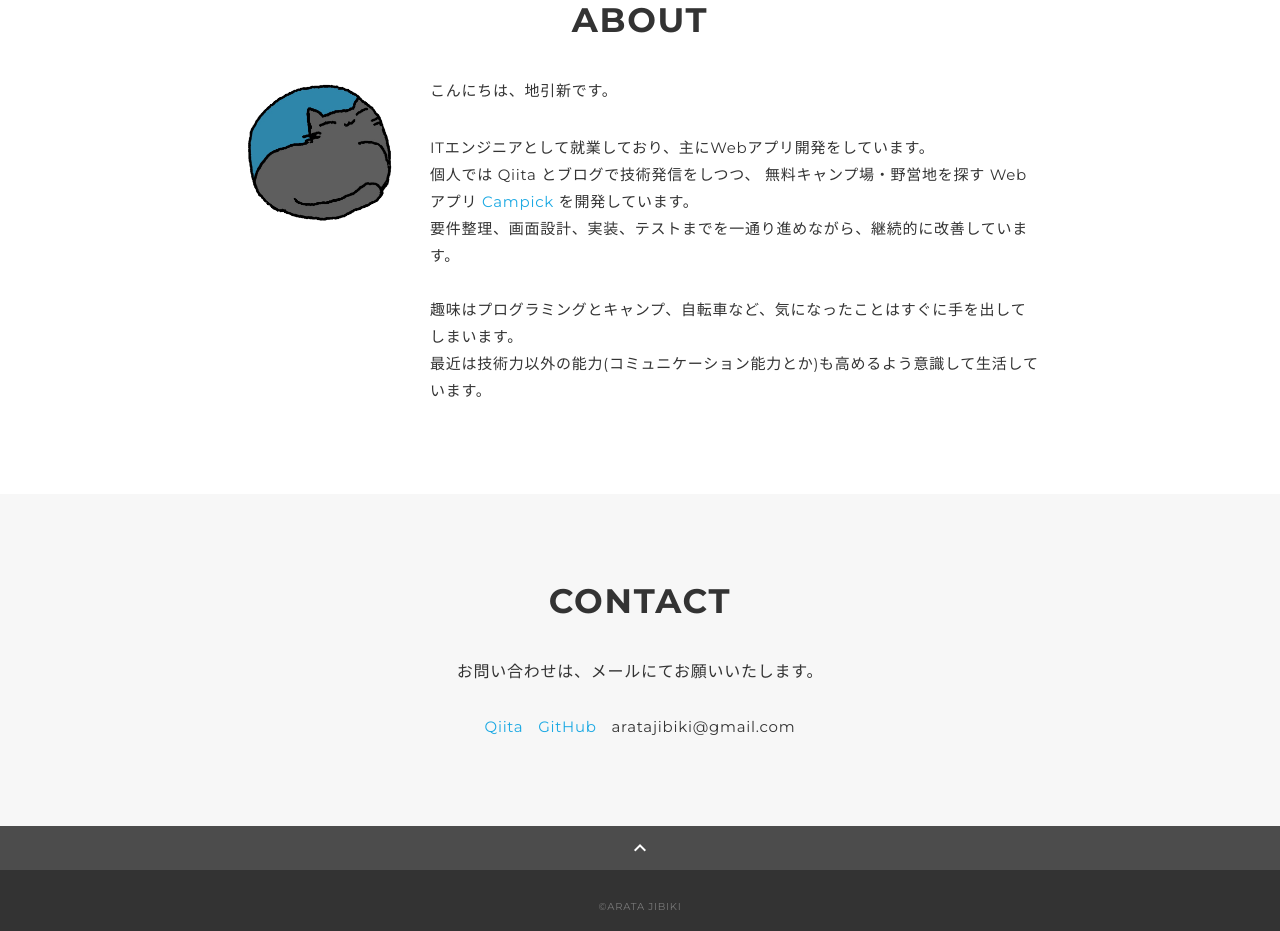
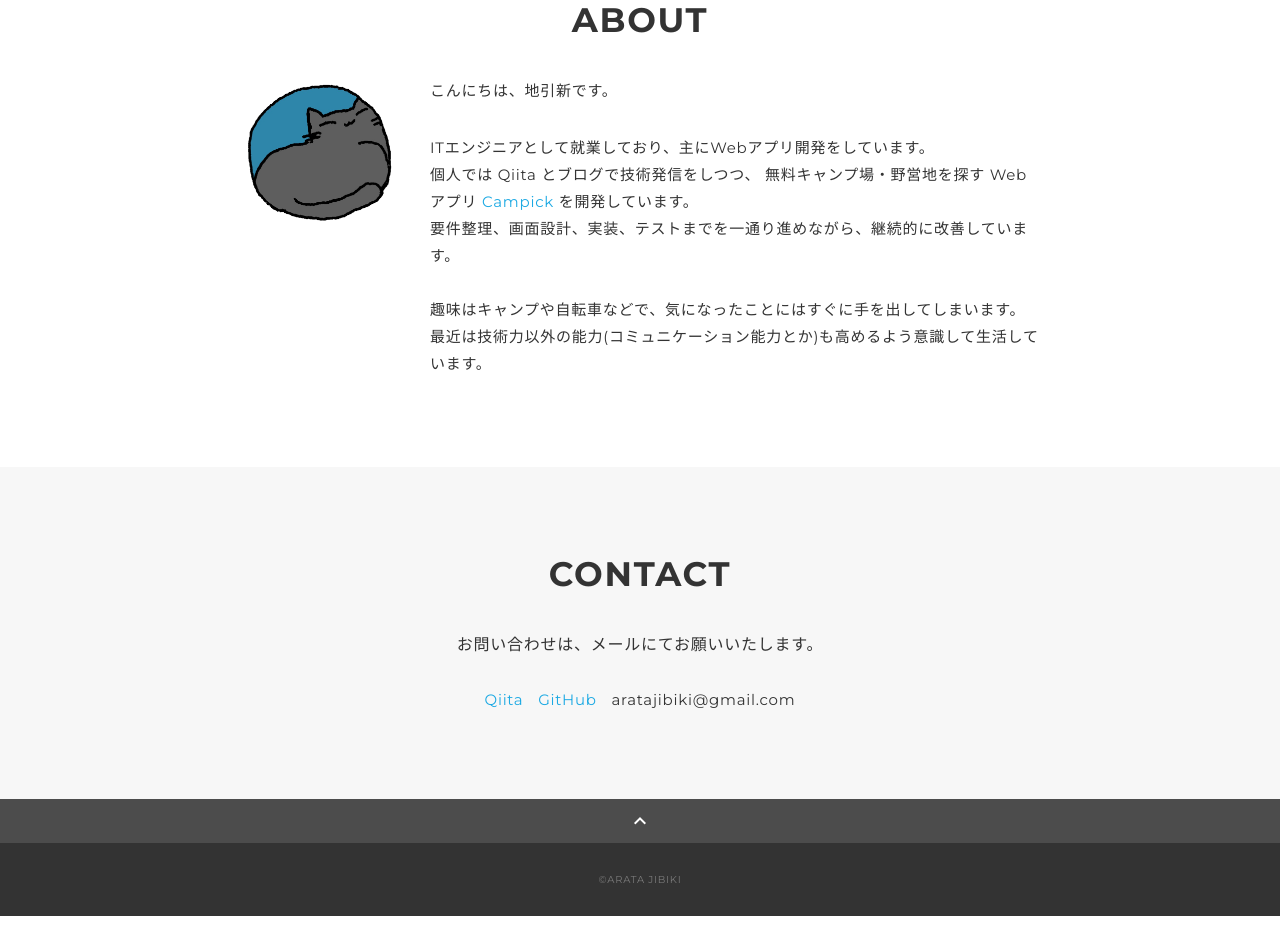
Before and after one commit to sora-33/portfolio, a plain HTML site: page index.html in a window 1280 px wide. Shown: the part 2466-3397 px from the top of the page. Drawn offline with nearby package versions, Linux system fonts and the light colour scheme.

Commit message:
Remove programming from hobbies in about section

```diff
--- a/index.html
+++ b/index.html
@@ -188,7 +188,7 @@
                 を開発しています。<br>
                 要件整理、画面設計、実装、テストまでを一通り進めながら、継続的に改善しています。<br>
                 <br>
-                趣味はプログラミングとキャンプ、自転車など、気になったことはすぐに手を出してしまいます。<br>
+                趣味はキャンプや自転車などで、気になったことにはすぐに手を出してしまいます。<br>
                 最近は技術力以外の能力(コミュニケーション能力とか)も高めるよう意識して生活しています。
               </p>
             </div>
```
